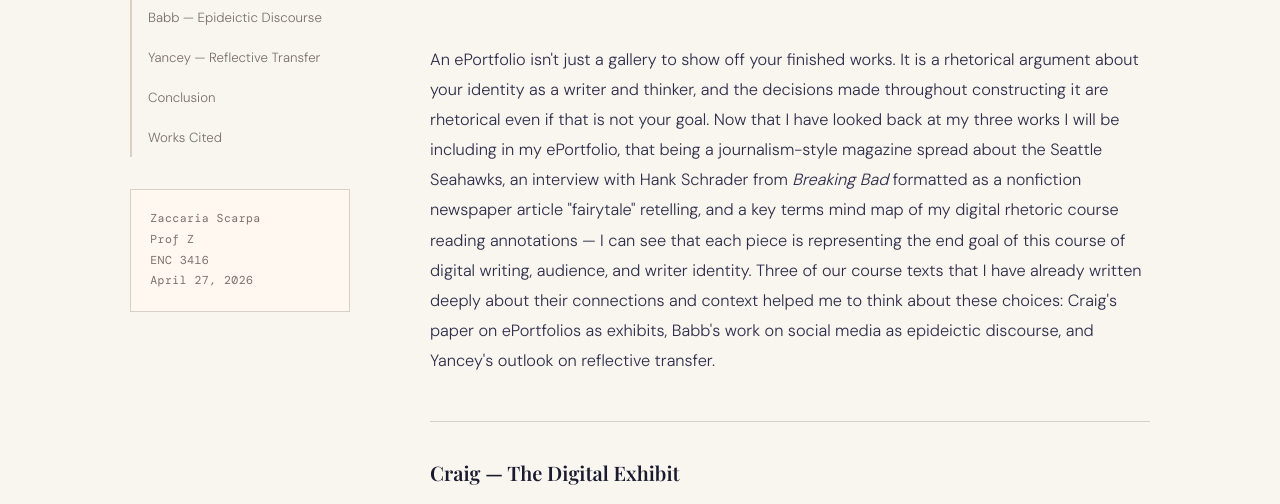
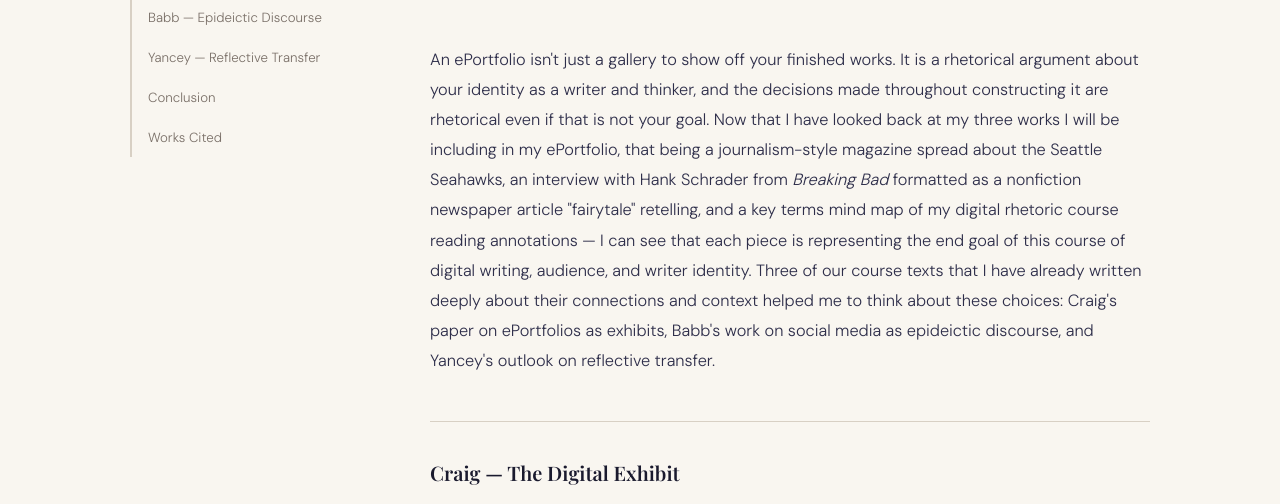
Before and after one commit to zakarma/ENC3416ePortfolio, a plain HTML site: page reflection.html in a window 1280 px wide. Shown: the part 535-1039 px from the top of the page. Drawn offline with nearby package versions, Linux system fonts and the light colour scheme; a web font is replaced by a local one.

Commit message:
Remove reflection metadata section
Removed reflection metadata from the HTML file.

```diff
--- a/reflection.html
+++ b/reflection.html
@@ -51,15 +51,6 @@
                 <li><a href="#conclusion">Conclusion</a></li>
                 <li><a href="#works-cited">Works Cited</a></li>
               </ul>
-
-              <div class="reflection-meta" style="margin-top:2rem;">
-                <p>
-                  Zaccaria Scarpa<br>
-                  Prof Z<br>
-                  ENC 3416<br>
-                  April 27, 2026
-                </p>
-              </div>
 
             </aside>
 
```
